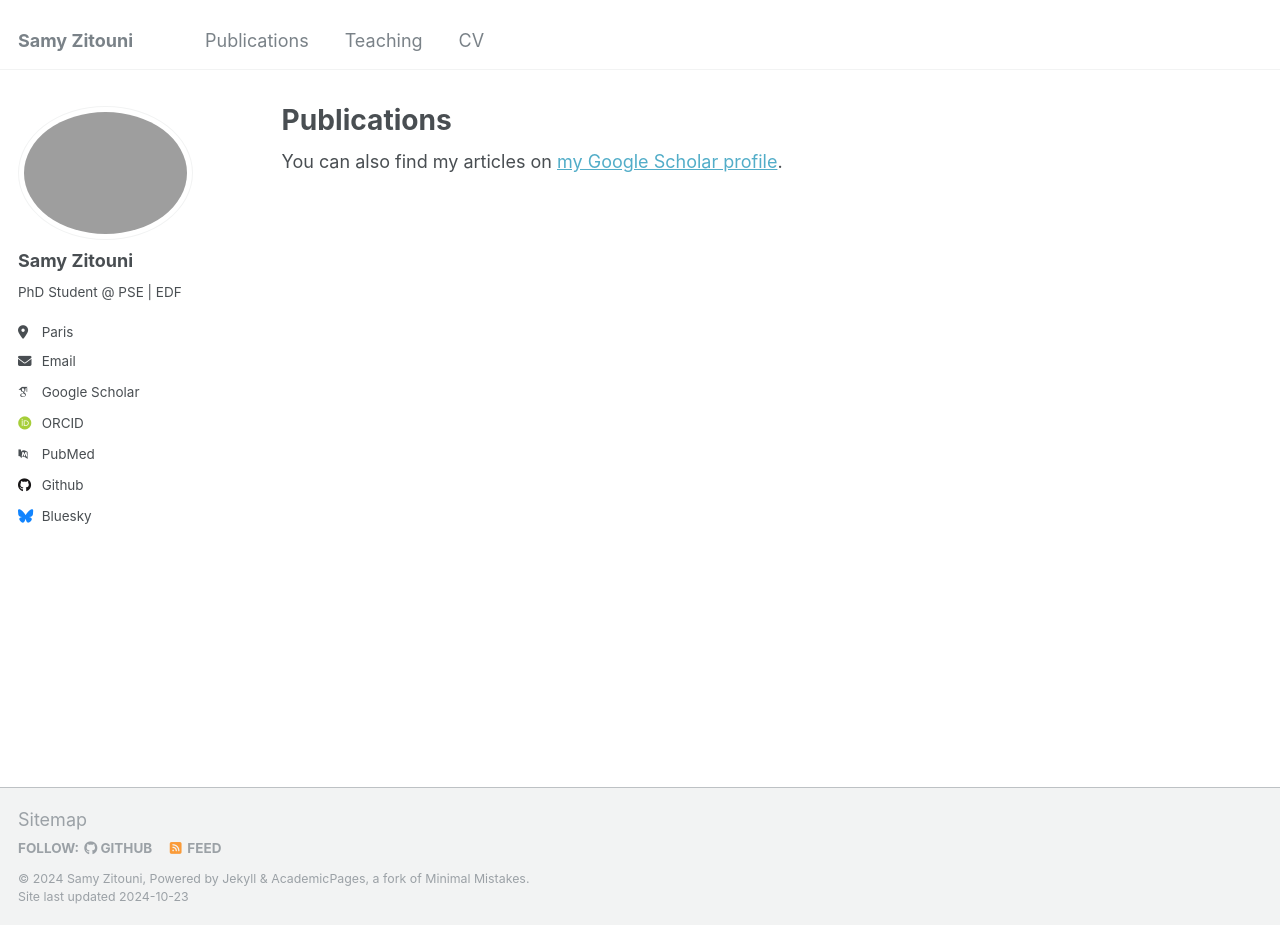
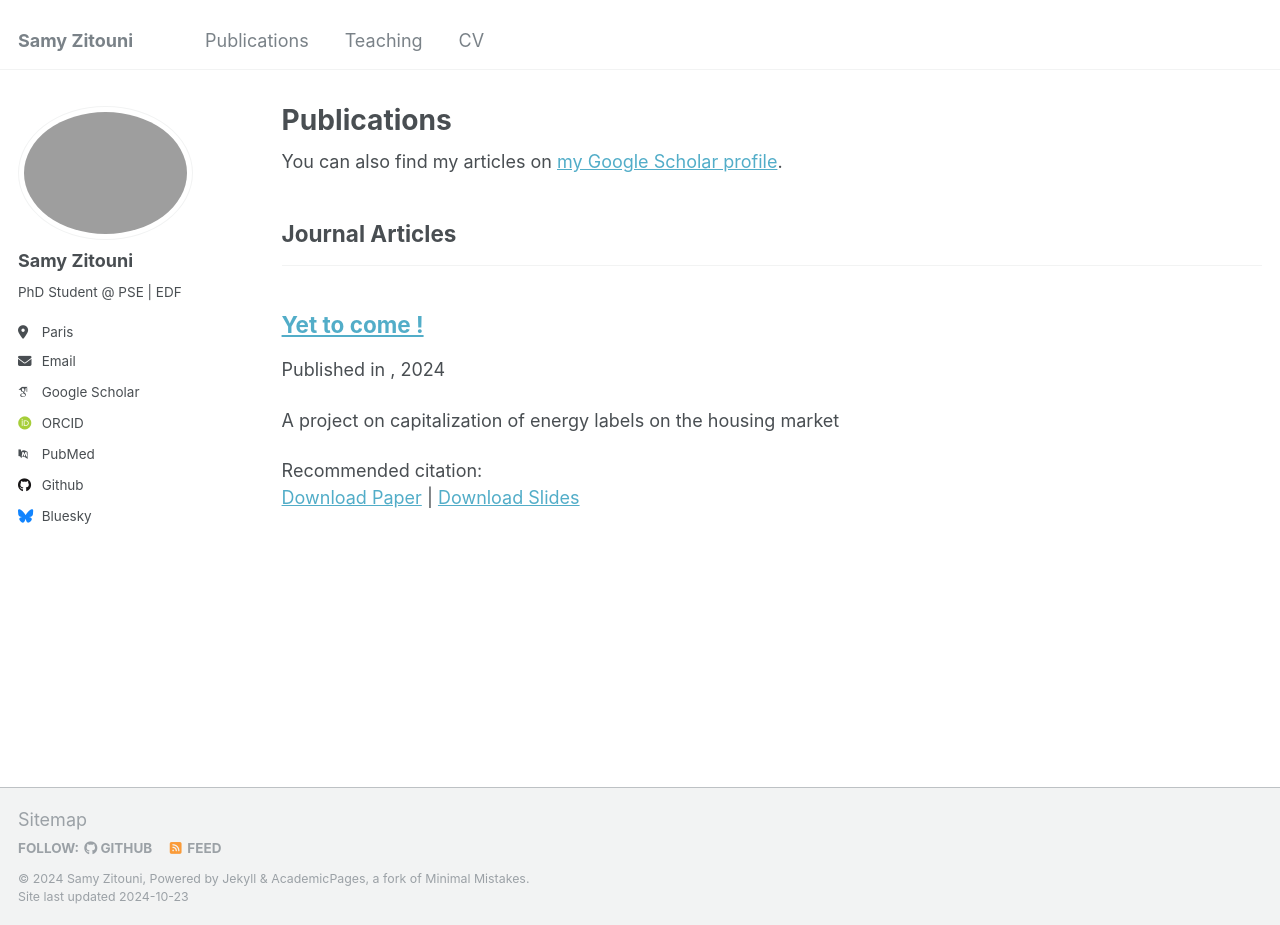
Before and after one commit to SamyZtn/samyzitouni.github.io, a Jekyll site: the page built from _pages/publications.html, in a window 1280 px wide and 925 px high. Built offline with Jekyll 4.4.1, drawn with Linux system fonts in a browser that asks for light colours; some web fonts are replaced; a file with an impossible date is left out.

Commit message:
Update test1.md

```diff
--- a/_publications/test1.md
+++ b/_publications/test1.md
@@ -4,7 +4,7 @@ collection: publications
 category: manuscripts
 permalink: /publication/test1
 excerpt: 'A project on capitalization of energy labels on the housing market'
-date:
+date: 2024-10-23
 venue: ''
 slidesurl: ''
 paperurl: ''
```
